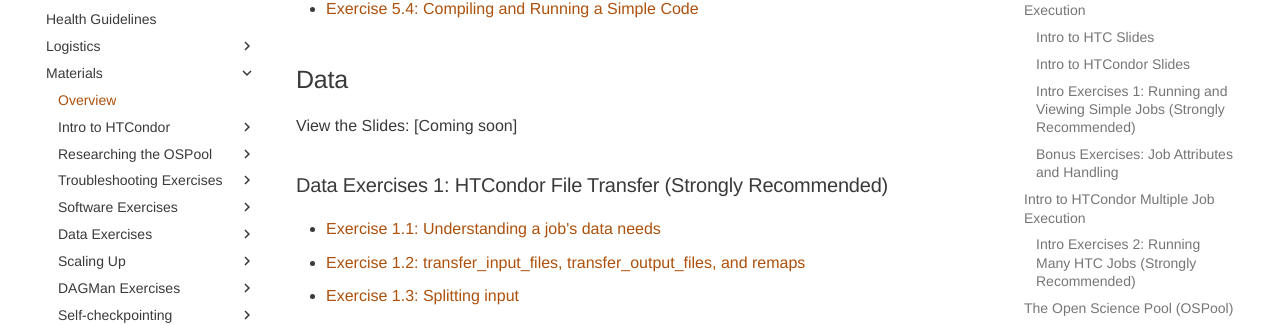
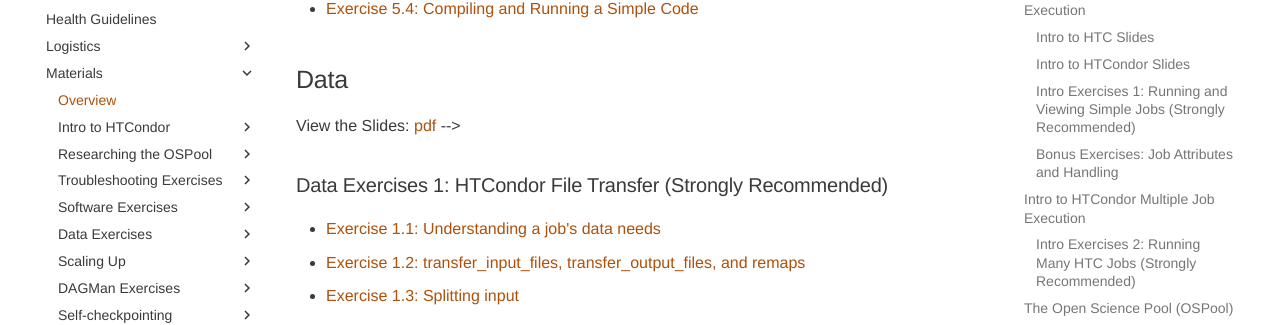
Before and after one commit to osg-htc/school-2025, an MkDocs documentation site: the page built from docs/materials/index.md, in a window 1280 px wide and 900 px high, scrolled down 2738 px. Shown: the part 143-468 px from the top of the window. Built offline with MkDocs 1.6.1 and Material for MkDocs 9.7.7, drawn with Linux system fonts in a browser that asks for light colours.

Commit message:
Update index.md

```diff
--- a/docs/materials/index.md
+++ b/docs/materials/index.md
@@ -98,8 +98,7 @@
 
 ## Data
 
-View the Slides: [Coming soon]
-<!-- View the slides: [pdf](data/files/osgus24-data.pdf) -->
+View the Slides: [pdf](data/files/osgus25-data.pdf) -->
 
 ### Data Exercises 1: HTCondor File Transfer (Strongly Recommended)
 
```
